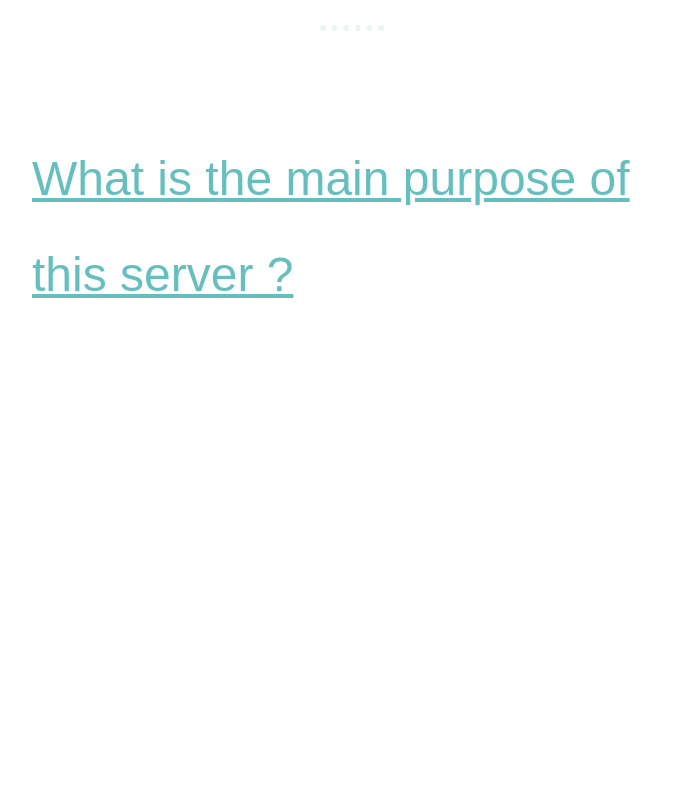
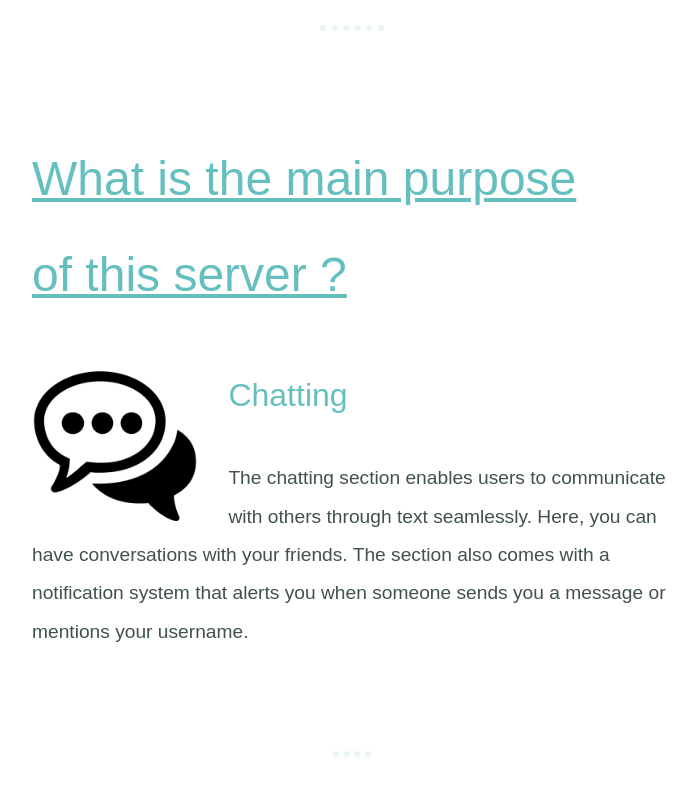
Before and after one commit to gabcousins/chill-paradise, a plain HTML site: page index.html in a window 1280 px wide. Shown: the part 1140-1940 px from the top of the page, without its empty margins (288-984 px from the left). Drawn offline with Linux system fonts and the light colour scheme.

Commit message:
Add files via upload

```diff
--- a/index.html
+++ b/index.html
@@ -28,7 +28,7 @@
         </div>
         <hr style="border: dotted #EAF6F6 6px; border-bottom: none; width: 4%; margin: 100px auto;">
         <div class="middle">
-        <h2 id="para2">What is the main purpose of this server ?<br/><br/><br/><br/><br/><br/><br/></h2>
+        <h2 id="para2">What is the main purpose <br/>of this server ?</h2>
         <img id="img" src="images/chatting.png">
         <h3 id="custom"> Chatting</h3>
         <p id="para3">The chatting section enables users to communicate with others through text seamlessly. Here, you can have conversations with your friends. The section also comes with a notification system that alerts you when someone sends you a message or mentions your username.</p>
```
